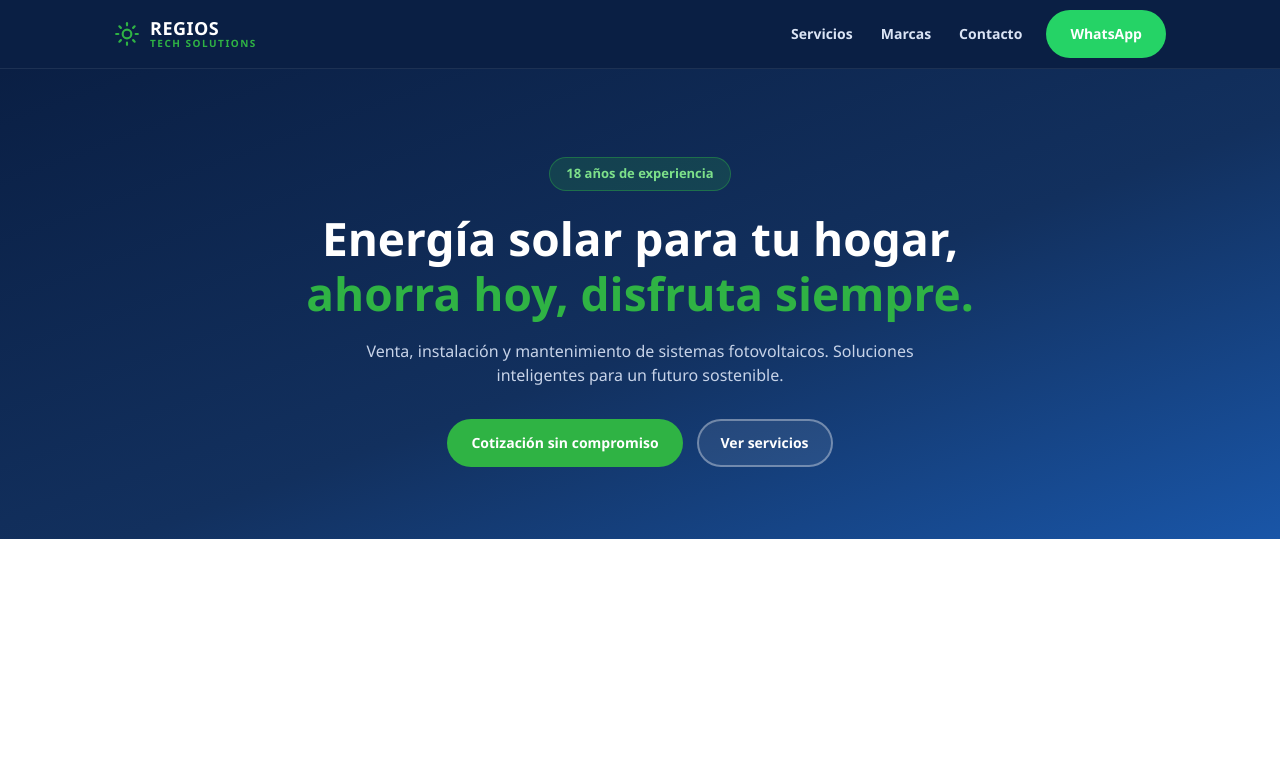
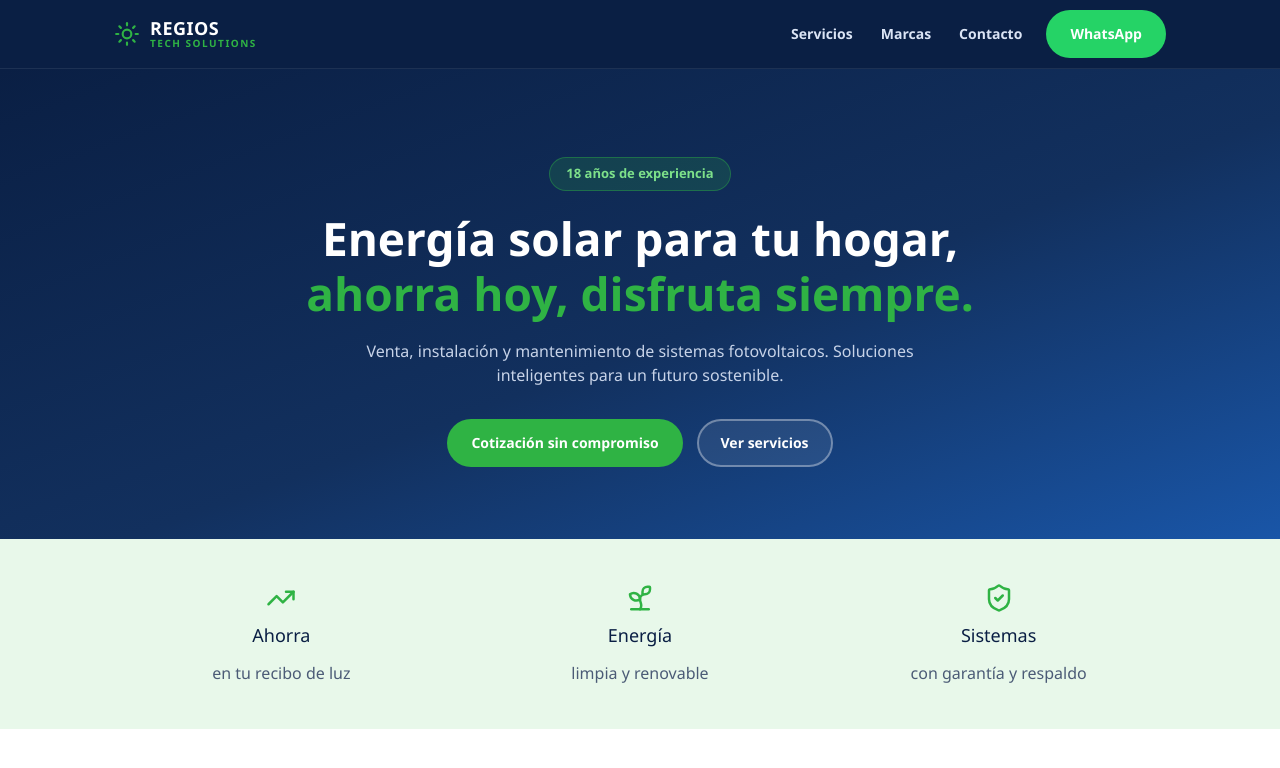
Before and after one commit to gabobarrera00/regios-solutions, a React (Vite) app: page / in a window 1280 px wide. Shown: the top 768 px of the page. Built offline with nearby package versions, Linux system fonts and the light colour scheme; the HTML template or start-up script is replaced by a standard one.

Commit message:
feat: add Beneficios component

```diff
--- a/src/App.tsx
+++ b/src/App.tsx
@@ -1,5 +1,6 @@
 import Header from "./components/Header";
 import Hero from "./components/Hero";
+import Beneficios from "./components/Beneficios";
 
 export default function App() {
   return (
@@ -7,6 +8,7 @@ export default function App() {
       <Header />
       <main>
         <Hero />
+        <Beneficios />
       </main>
     </div>
   );
--- /dev/null
+++ b/src/components/Beneficios.tsx
@@ -0,0 +1,23 @@
+import { TrendingUp, Sprout, ShieldCheck } from "lucide-react";
+
+const BENEFICIOS = [
+  { Icon: TrendingUp, title: "Ahorra", text: "en tu recibo de luz" },
+  { Icon: Sprout, title: "Energía", text: "limpia y renovable" },
+  { Icon: ShieldCheck, title: "Sistemas", text: "con garantía y respaldo" },
+];
+
+export default function Beneficios() {
+  return (
+    <section className="bg-brand-green-light py-11">
+      <div className="max-w-[1100px] mx-auto px-6 grid grid-cols-1 md:grid-cols-3 gap-6 text-center">
+        {BENEFICIOS.map(({ Icon, title, text }) => (
+          <div key={title}>
+            <Icon className="w-[30px] h-[30px] text-brand-green mx-auto" />
+            <h3 className="text-brand-navy text-lg mt-2">{title}</h3>
+            <p className="m-0 text-[#4b5b76]">{text}</p>
+          </div>
+        ))}
+      </div>
+    </section>
+  );
+}
```
